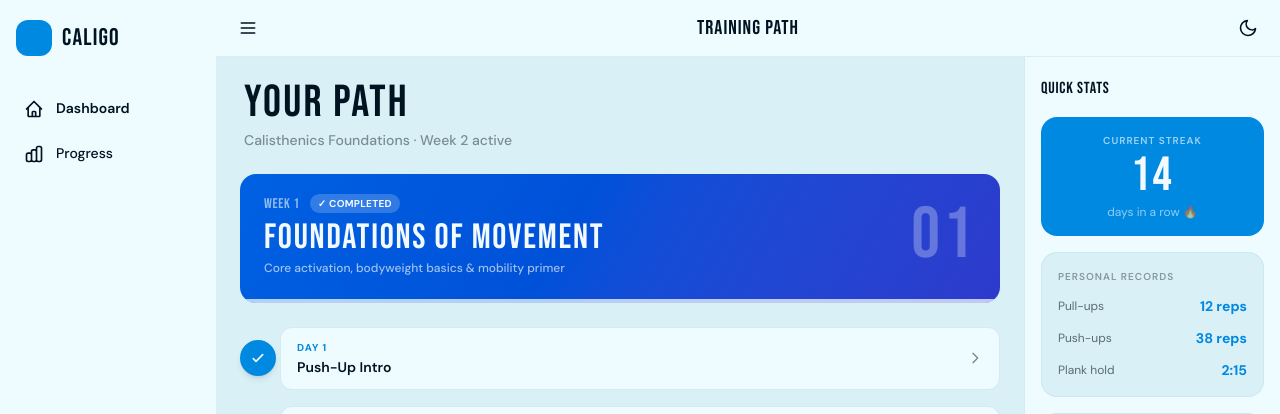
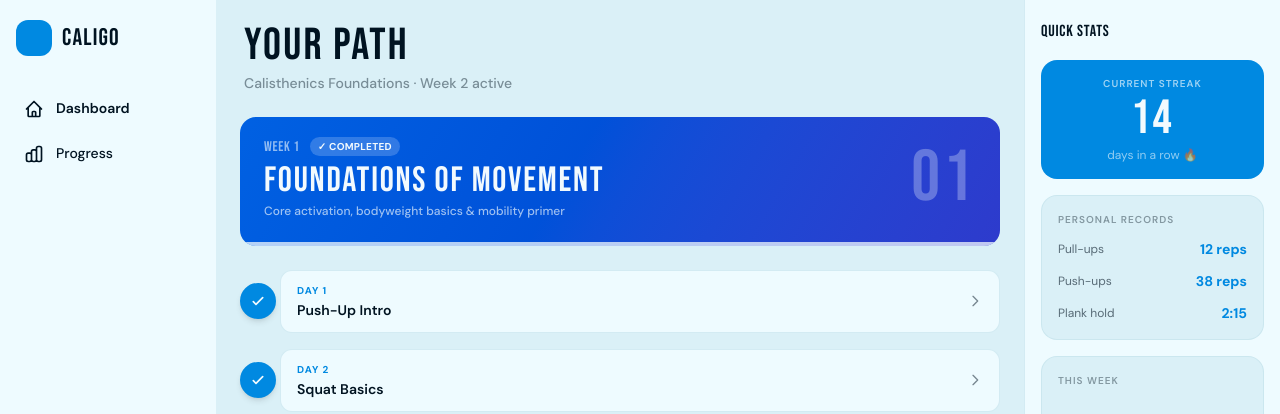
Before and after one commit to PyToby/CaliGo, a Flask app: page /app in a window 1280 px wide. Shown: the top 414 px of the page. Run offline with Flask 3, Linux system fonts and the light colour scheme; the visitor is signed in with stand-in values (Sample User, id 1); style sheets or scripts are compiled from the project's sources.

Commit message:
removed top bar

```diff
--- a/website/templates/theapp.html
+++ b/website/templates/theapp.html
@@ -63,22 +63,7 @@
   <main class="flex-1 flex flex-col min-w-0 overflow-hidden">
 
     <!-- Top bar -->
-    <div class="flex items-center justify-between px-4 py-3 bg-base-100 border-b border-base-300/50 sticky top-0 z-40 shrink-0">
-      <button onclick="toggleSidebar()" class="btn btn-ghost btn-sm btn-circle" aria-label="Toggle sidebar">
-        <svg class="w-5 h-5" fill="none" viewBox="0 0 24 24" stroke="currentColor" stroke-width="2">
-          <path stroke-linecap="round" stroke-linejoin="round" d="M4 6h16M4 12h16M4 18h16"/>
-        </svg>
-      </button>
-      <span class="display-font text-xl text-base-content tracking-widest">TRAINING PATH</span>
-      <button id="theme-toggle" onclick="toggleTheme()" class="btn btn-ghost btn-sm btn-circle" aria-label="Toggle theme">
-        <svg id="icon-moon" class="w-5 h-5" fill="none" viewBox="0 0 24 24" stroke="currentColor" stroke-width="2">
-          <path stroke-linecap="round" stroke-linejoin="round" d="M21 12.79A9 9 0 1111.21 3 7 7 0 0021 12.79z"/>
-        </svg>
-        <svg id="icon-sun" class="w-5 h-5 hidden" fill="none" viewBox="0 0 24 24" stroke="currentColor" stroke-width="2">
-          <path stroke-linecap="round" stroke-linejoin="round" d="M12 3v1m0 16v1m8-9h1M3 12H2m14.36-5.64l.71-.71M6.93 17.07l-.71.71M17.07 17.07l.71.71M6.93 6.93l-.71-.71M12 7a5 5 0 100 10A5 5 0 0012 7z"/>
-        </svg>
-      </button>
-    </div>
+
 
     <!-- Mobile progress banner (hidden on md+) -->
     <a id="mobile-banner" href="#"
```
